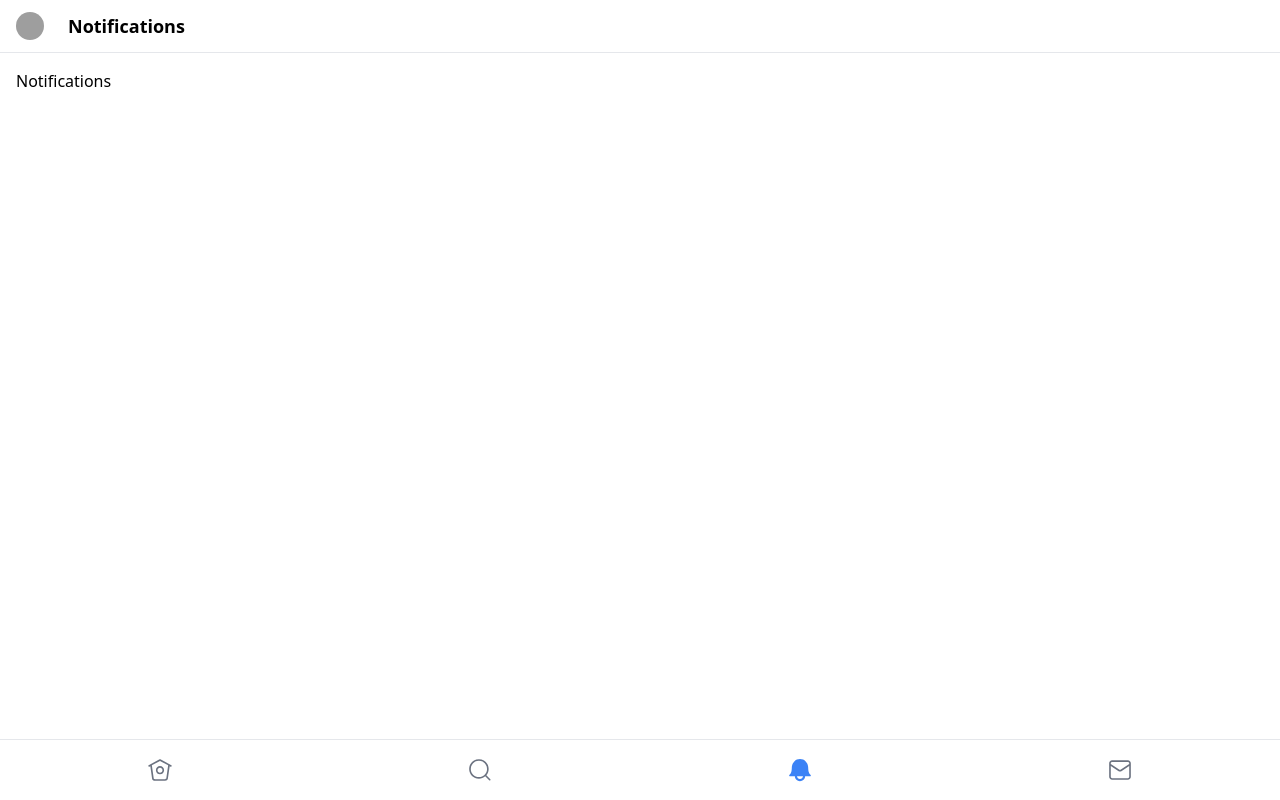
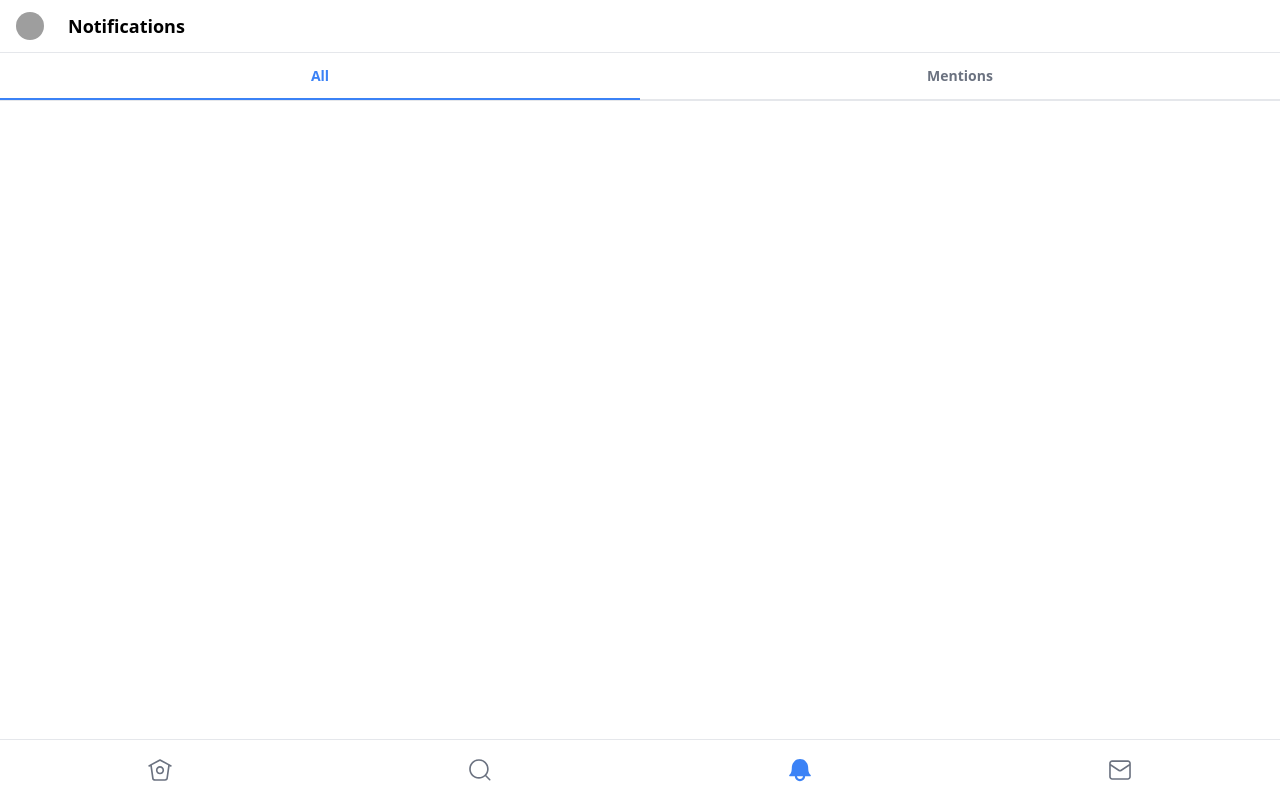
Before and after one commit to Plofland/next-twitter-clone, a Next.js app: page /notifications in a window 1280 px wide. Built offline with nearby package versions, Linux system fonts and the light colour scheme; grey boxes are pictures that could not be loaded; what @tailwindcss/ui, miragejs would draw is missing.

Commit message:
Mock notifications header built

```diff
--- a/pages/notifications.js
+++ b/pages/notifications.js
@@ -1,5 +1,18 @@
 function Notifications() {
-	return <p className="p-4">Notifications</p>;
+	return (
+		<div className="flex border-b border-gray-200">
+			<div className="flex-1 border-b-2 border-blue-500">
+				<p className="text-center font-bold py-3 text-sm text-blue-500">
+					All
+				</p>
+			</div>
+			<div className="flex-1 border-b">
+				<p className="text-center font-bold py-3 text-sm text-gray-500">
+					Mentions
+				</p>
+			</div>
+		</div>
+	);
 }
 
 Notifications.headerTitle = 'Notifications';
```
